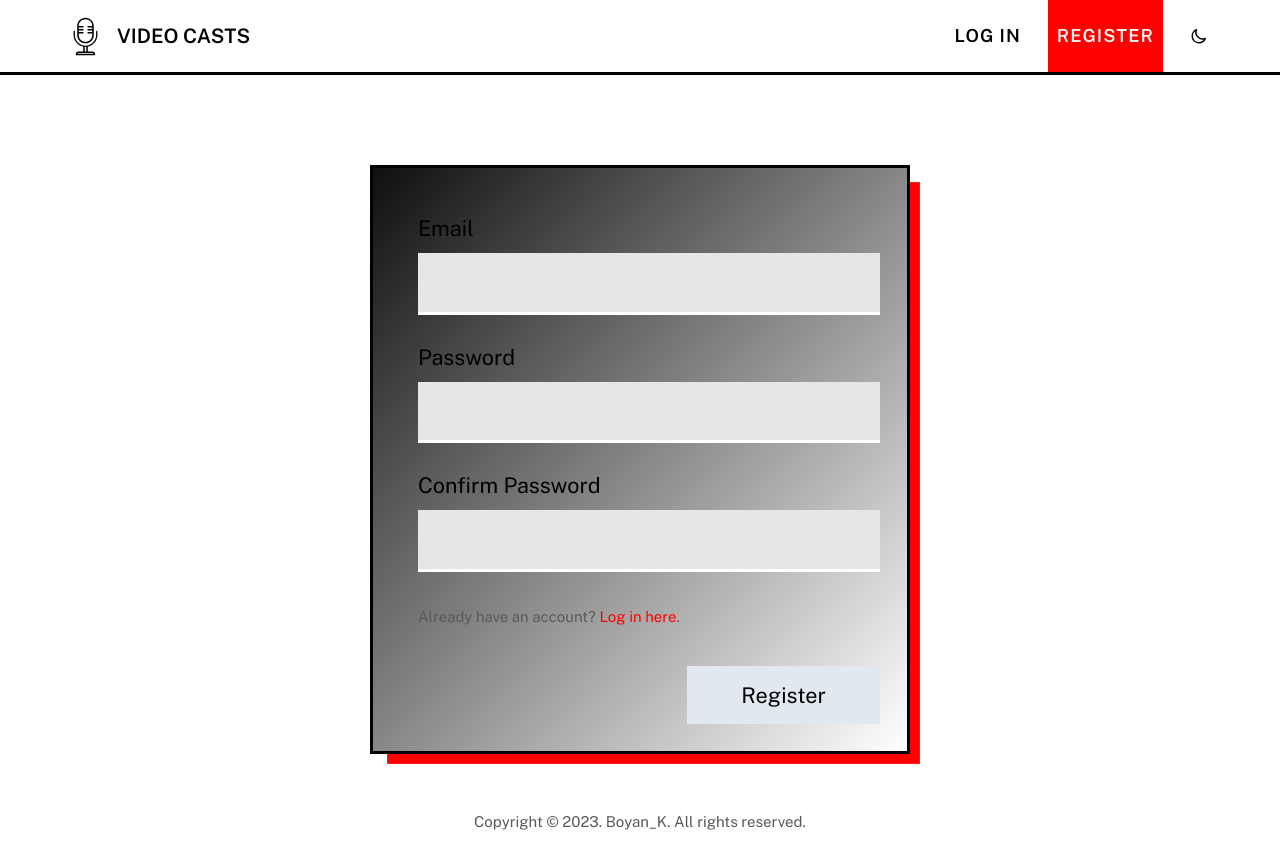
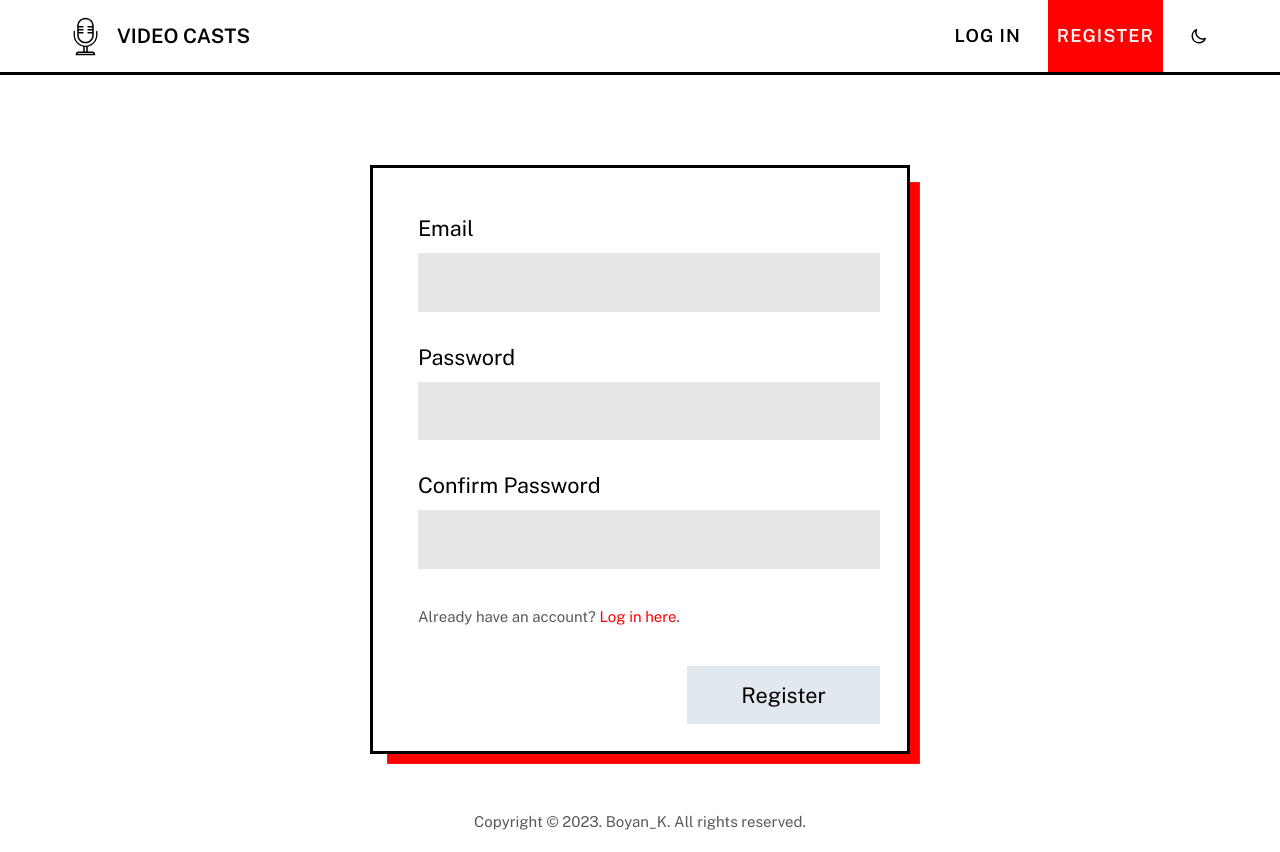
Before and after one commit to BoyanKPI/my-cast, a Flask app: page /register in a window 1280 px wide. Run offline with Flask 2, Linux system fonts and the light colour scheme.

Commit message:
Update main.css

```diff
--- a/movie_library/static/css/main.css
+++ b/movie_library/static/css/main.css
@@ -10,7 +10,7 @@
   --tag-colour: #e5e5e5;
 
   --border: 3px solid #000;
-  --form-background: linear-gradient(to top left, #fff, #0f0f0f);
+
 }
 
 :root.dark-mode {
```
